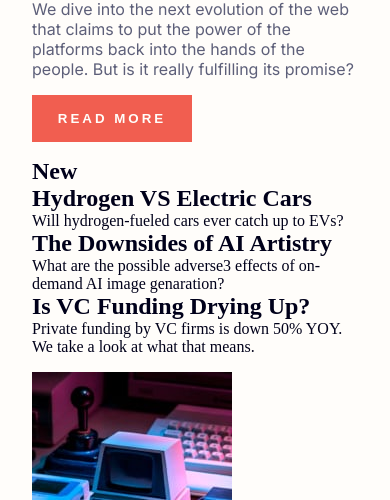
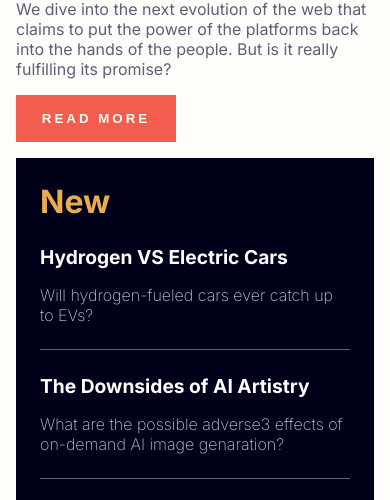
Before and after one commit to miguelCardoso08k/news-homepage-main, a plain HTML site: page index.html in a window 390 px wide. Shown: the part 535-1035 px from the top of the page. Drawn offline with Linux system fonts and the light colour scheme.

Commit message:
Mobile: section new finalizada

```diff
--- a/index.html
+++ b/index.html
@@ -59,13 +59,13 @@
         </article>
       </section>
 
-      <section class="News">
+      <section class="news">
         <h1>New</h1>
         <article>
           <h2>Hydrogen VS Electric Cars</h2>
           <p>Will hydrogen-fueled cars ever catch up to EVs?</p>
         </article>
-
+        <hr />
         <article>
           <h2>The Downsides of AI Artistry</h2>
           <p>
@@ -73,7 +73,7 @@
             genaration?
           </p>
         </article>
-
+        <hr />
         <article>
           <h2>Is VC Funding Drying Up?</h2>
           <p>
--- a/scss/index.scss
+++ b/scss/index.scss
@@ -37,7 +37,7 @@ body {
   flex-direction: column;
   font-size: 1em;
   gap: 2.5em;
-  padding: 2em;
+  padding: 2em 1em;
   position: relative;
 }
 
@@ -109,7 +109,7 @@ main {
     font-family: $font;
     img {
       height: 20em;
-      width: 20em;
+      width: 100%;
     }
     h1 {
       font-size: 2.3em;
@@ -126,6 +126,38 @@ main {
       width: 12em;
       font-weight: 600;
       letter-spacing: 3px;
+    }
+  }
+}
+
+.news {
+  background-color: $very-dark-blue;
+  color: $grayish-blue;
+  font-family: $font;
+  display: flex;
+  flex-direction: column;
+  gap: 1.5em;
+  padding: 1.5em;
+  h1 {
+    color: $soft-orange;
+    font-size: 2em;
+  }
+  hr {
+    height: 1px;
+    border: none;
+    background-color: $dark-grayish-blue;
+    color: $dark-grayish-blue;
+  }
+  article {
+    display: flex;
+    flex-direction: column;
+    gap: 1em;
+    h2 {
+      color: $off-white;
+      font-size: 1.2em;
+    }
+    p {
+      font-weight: 200;
     }
   }
 }
```
Also changed, not shown: css/style.css, 1 other file.
